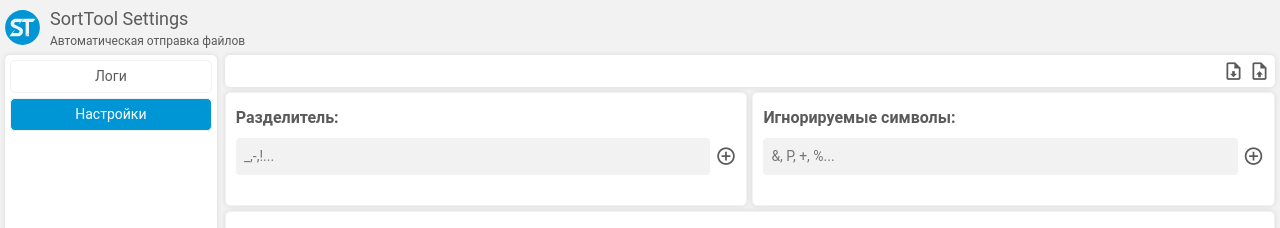
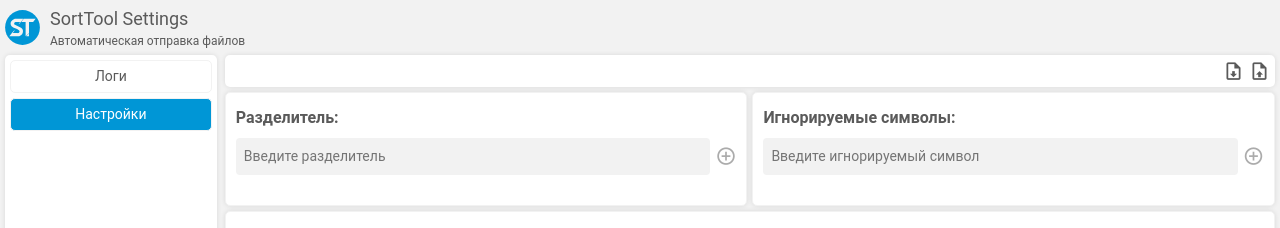
Before and after one commit to Tro48/sortTool-server, a Vue app: page / in a window 1280 px wide. Both pictures are taken after a click on the tab "Настройки". Shown: the top 228 px of the page. Built offline with nearby package versions, Linux system fonts and the light colour scheme; no server answers.

Commit message:
fix validation input from separator and ignored chars

```diff
--- a/src/components/ButtonUi.vue
+++ b/src/components/ButtonUi.vue
@@ -1,13 +1,19 @@
 <script setup lang="ts">
-const props = defineProps<{ customClass?: string; tooltip?: string;}>()
+const props = defineProps<{ customClass?: string; tooltip?: string; disabled?: boolean }>();
 </script>
 
 <template>
-  <button v-if="props.tooltip" class="button" :class="props.customClass" v-tooltip="props.tooltip">
+	<button
+		:disabled="props.disabled"
+		v-if="props.tooltip"
+		class="button"
+		:class="props.customClass"
+		v-tooltip="props.tooltip"
+	>
 		<slot></slot>
 	</button>
 
-  <button v-else class="button" :class="props.customClass">
+	<button :disabled="props.disabled" v-else class="button" :class="props.customClass">
 		<slot></slot>
 	</button>
 </template>
@@ -30,4 +36,13 @@ const props = defineProps<{ customClass?: string; tooltip?: string;}>()
 .button:active {
 	scale: 0.9;
 }
+
+.button:disabled {
+	opacity: 0.5;
+	cursor: not-allowed;
+}
+
+.button:disabled:hover {
+	color: var(--text-color);
+}
 </style>
--- a/src/components/Input.vue
+++ b/src/components/Input.vue
@@ -29,7 +29,7 @@ function onInput(e: Event) {
 			:placeholder="placeholder"
 			:value="modelValue"
 			@input="onInput"
-			class="input"
+			:class="['input', { 'input-error': errorData }]"
 			maxlength="maxlength"
 		/>
 		<p class="input-error-message" v-if="errorData">{{ errorData }}</p>
@@ -57,6 +57,10 @@ function onInput(e: Event) {
 	outline: 1px solid var(--text-color);
 }
 
+.input-error:focus {
+	outline: 1px solid red;
+}
+
 .input-error-message {
   position: absolute;
   block-size: 16px;
--- a/src/components/LogsBlock.vue
+++ b/src/components/LogsBlock.vue
@@ -52,7 +52,6 @@ watch(
 				/>
 			</ul>
 		</div>
-
 	</section>
 </template>
 <style scoped>
--- a/src/components/SettingsBlock.vue
+++ b/src/components/SettingsBlock.vue
@@ -40,10 +40,15 @@ const validateInput = (
 	errorState: Ref<string, string>,
 ): void => {
 	const char = value ? value.slice(-1) : '';
-	const forbiddenRegex = /[a-zA-Zа-яА-Я0-9]|\-||\\/;
+	const forbiddenRegex = /[a-zA-Zа-яА-Я0-9]/;
 
-	if (forbiddenRegex.test(char) && char !== '') {
-		errorState.value = 'Разрешены только символы, кроме букв, цифр и знаков "- * \\"';
+	if (
+		(forbiddenRegex.test(char) && char !== '') ||
+		char === '-' ||
+		char === '*' ||
+		char === '\\'
+	) {
+		errorState.value = 'Разрешены только символы, кроме букв, цифр и знаков - * \\';
 		valueState.value = char;
 	} else {
 		errorState.value = '';
@@ -110,11 +115,13 @@ onMounted(() => {
 							v-model="separatorData"
 							@input="onInputSeparatorData"
 							type="text"
-							placeholder="_,-,!..."
+							placeholder="Введите разделитель"
 							maxlength="1"
 							:errorData="separatorDataInputErr"
 						/>
-						<ButtonUi type="submit"><v-icon>mdi-plus-circle-outline</v-icon></ButtonUi>
+						<ButtonUi :disabled="!separatorData || separatorDataInputErr.length > 0" type="submit"
+							><v-icon>mdi-plus-circle-outline</v-icon></ButtonUi
+						>
 					</div>
 				</form>
 			</div>
@@ -134,11 +141,13 @@ onMounted(() => {
 							type="text"
 							@input="onInputCharsData"
 							v-model="ignoredCharsData"
-							placeholder="&, P, +, %..."
+							placeholder="Введите игнорируемый символ"
 							maxlength="1"
 							:errorData="ignoredCharsDataErr"
 						/>
-						<ButtonUi type="submit"><v-icon>mdi-plus-circle-outline</v-icon></ButtonUi>
+						<ButtonUi :disabled="!ignoredCharsData || ignoredCharsDataErr.length > 0" type="submit"
+							><v-icon>mdi-plus-circle-outline</v-icon></ButtonUi
+						>
 					</div>
 				</form>
 			</div>
```
Also changed, not shown: 2 other files (tests, documents, lock files or other folders). Lines whose indentation alone changed are shown as unchanged.
